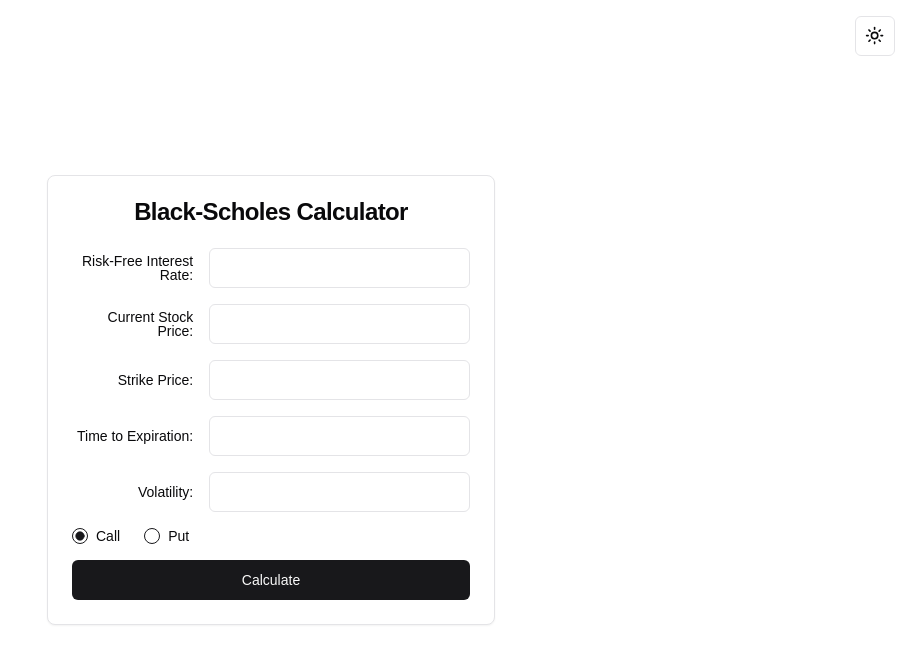
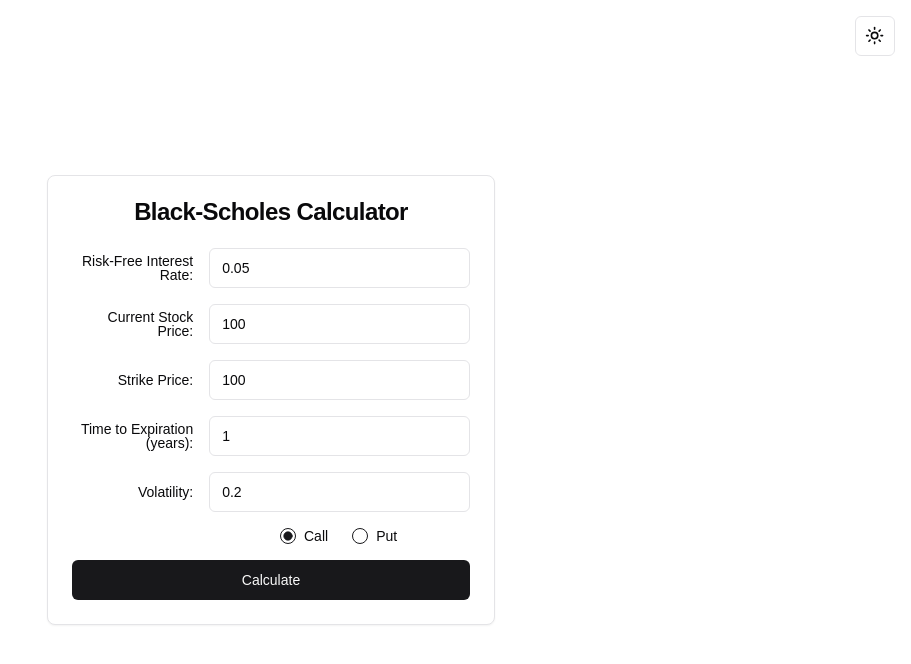
Before and after one commit to adamDucken/bsop_next_fast, a Next.js app in the folder bsop_next/: page / in a window 1280 px wide. Shown: the top 664 px of the page, without its empty margins (369-1280 px from the left). Built offline with nearby package versions, Linux system fonts and the light colour scheme.

Commit message:
added proof of concept in bsop.tsx, first iteration of design

```diff
--- a/bsop_next/components/bsop.tsx
+++ b/bsop_next/components/bsop.tsx
@@ -5,95 +5,133 @@ import { Button } from "@/components/ui/button";
 import { Label } from "@/components/ui/label";
 import { RadioGroup, RadioGroupItem } from "@/components/ui/radio-group";
 import { Card, CardContent, CardHeader, CardTitle } from "@/components/ui/card";
+import { z } from "zod";
+import { useForm } from "react-hook-form";
+import { zodResolver } from "@hookform/resolvers/zod";
+// import { Alert, AlertDescription } from "@/components/ui/alert";
+
+// Zod schema matching the Pydantic BSOption model
+const bsOptionSchema = z.object({
+  r: z.number()
+    .min(0, "Interest rate must be positive")
+    .max(1, "Interest rate must be less than 1"),
+  S: z.number()
+    .positive("Stock price must be positive"),
+  K: z.number()
+    .positive("Strike price must be positive"),
+  T: z.number()
+    .positive("Time must be positive")
+    .max(30, "Time must be less than 30 years"),
+  sigma: z.number()
+    .positive("Volatility must be positive")
+    .max(5, "Volatility seems unreasonably high"),
+  type: z.enum(["c", "p"])
+});
+
+// Infer TypeScript type from Zod schema
+type BSOptionInput = z.infer<typeof bsOptionSchema>;
+
+// Response type matching your FastAPI response
+interface BSResponse {
+  option_price: number;
+  details: {
+    delta: number;
+    gamma: number;
+    theta: number;
+    vega: number;
+    d1: number;
+    d2: number;
+  };
+}
+
+const API_URL =  'http://172.20.0.2:8000';
 
 export default function BSOP() {
-  const [formData, setFormData] = useState({
-    r: '',
-    S: '',
-    K: '',
-    T: '',
-    sigma: '',
-    type: 'c'
+  const [result, setResult] = useState<BSResponse | null>(null);
+  const [error, setError] = useState<string | null>(null);
+
+  const {
+    register,
+    handleSubmit,
+    formState: { errors },
+    reset
+  } = useForm<BSOptionInput>({
+    resolver: zodResolver(bsOptionSchema),
+    defaultValues: {
+      type: "c",
+      r: 0.05,
+      S: 100,
+      K: 100,
+      T: 1,
+      sigma: 0.2
+    }
   });
-  const [result, setResult] = useState(null);
-  const [error, setError] = useState(null);
-  const [debugInfo, setDebugInfo] = useState(null);
 
-  const handleInputChange = (e) => {
-    const { name, value } = e.target;
-    setFormData(prevData => ({
-      ...prevData,
-      [name]: value
-    }));
-  };
+  const fields = [
+    { key: 'r', label: 'Risk-Free Interest Rate', step: '0.01' },
+    { key: 'S', label: 'Current Stock Price', step: '0.01' },
+    { key: 'K', label: 'Strike Price', step: '0.01' },
+    { key: 'T', label: 'Time to Expiration (years)', step: '0.1' },
+    { key: 'sigma', label: 'Volatility', step: '0.01' }
+  ] as const;
 
-  const handleSubmit = async (e) => {
-    e.preventDefault();
+  const onSubmit = async (data: BSOptionInput) => {
     setError(null);
     setResult(null);
-    setDebugInfo(null);
 
-    // Ensure all fields are filled
-    const missingFields = Object.entries(formData).filter(([key, value]) => value === '');
-    if (missingFields.length > 0) {
-      setError(`Missing fields: ${missingFields.map(([key]) => key).join(', ')}`);
-      return;
+    try {
+      const response = await fetch(`${API_URL}/api/bsop`, {
+        method: 'POST',
+        headers: { 'Content-Type': 'application/json' },
+        body: JSON.stringify(data),
+      });
+
+      const responseData = await response.json();
+
+      if (!response.ok) {
+        throw new Error(responseData.detail || 'Failed to calculate option price');
       }
 
-    try {
-      const response = await fetch('/api/bsop', {
-        method: 'POST',
-        headers: { 'Content-Type': 'application/json' },
-        body: JSON.stringify(formData),
-      });
-
-      const data = await response.json();
-
-      if (!response.ok) {
-        throw new Error(data.error || 'Failed to calculate option price');
-      }
-
-      setResult(data);
-      setDebugInfo(JSON.stringify(data, null, 2));
+      setResult(responseData);
     } catch (err) {
-      setError(err.message);
+      setError(err instanceof Error ? err.message : 'An unexpected error occurred');
     }
   };
-
-  const fields = [
-    { key: 'r', label: 'Risk-Free Interest Rate' },
-    { key: 'S', label: 'Current Stock Price' },
-    { key: 'K', label: 'Strike Price' },
-    { key: 'T', label: 'Time to Expiration' },
-    { key: 'sigma', label: 'Volatility' }
-  ];
 
   return (
     <div className="container mx-auto p-4">
       <Card className="max-w-md mx-auto">
         <CardHeader>
-          <CardTitle className='text-center'>Black-Scholes Calculator</CardTitle>
+          <CardTitle className="text-center">Black-Scholes Calculator</CardTitle>
         </CardHeader>
         <CardContent>
-          <form onSubmit={handleSubmit} className="space-y-4">
-            {fields.map(({ key, label }) => (
-              <div key={key} className="flex flex-row items-center space-x-4 mb-4">
+          <form onSubmit={handleSubmit(onSubmit)} className="space-y-4">
+            {fields.map(({ key, label, step }) => (
+              <div key={key} className="flex flex-col space-y-2">
+                <div className="flex flex-row items-center space-x-4">
                   <Label htmlFor={key} className="w-48 text-right">{label}:</Label>
                   <Input
                     id={key}
-                  name={key}
-                  value={formData[key]}
                     type="number"
-                  step="any"
-                  onChange={handleInputChange}
-                  required
-
+                    step={step}
+                    {...register(key as keyof BSOptionInput, {
+                      valueAsNumber: true
+                    })}
+                    className={errors[key as keyof BSOptionInput] ? "border-red-500" : ""}
                   />
                 </div>
+                {errors[key as keyof BSOptionInput] && (
+                  <p className="text-red-500 text-sm ml-52">
+                    {errors[key as keyof BSOptionInput]?.message}
+                  </p>
+                )}
+              </div>
             ))}
+
+            <div className="ml-52">
               <RadioGroup
                 defaultValue="c"
-              onValueChange={(value) => setFormData(prev => ({ ...prev, type: value }))}
+                {...register('type')}
                 className="flex space-x-4"
               >
                 <div className="flex items-center space-x-2">
@@ -105,21 +143,44 @@ export default function BSOP() {
                   <Label htmlFor="p">Put</Label>
                 </div>
               </RadioGroup>
+            </div>
+
             <Button type="submit" className="w-full">Calculate</Button>
           </form>
-          {error && <p className="text-red-500 mt-4">{error}</p>}
+
+          {/* {error && (
+            <Alert variant="destructive" className="mt-4">
+              <AlertDescription>{error}</AlertDescription>
+            </Alert>
+          )} */}
+
           {result && (
-            <div className="mt-4 p-4 bg-secondary rounded-md">
-              <h3 className="font-semibold">Result:</h3>
-              <p>Option Price: {parseFloat(result.optionPrice).toFixed(2)}</p>
+            <div className="mt-4 space-y-4">
+              <div className="p-4 bg-secondary rounded-md">
+                <h3 className="font-semibold mb-2">Option Price</h3>
+                <p className="text-xl">${result.option_price.toFixed(2)}</p>
               </div>
-          )}
-          {debugInfo && (
-            <div></div>
-            // <div className="mt-4 p-4 bg-gray-100 rounded-md">
-            //   <h3 className="font-semibold">Debug Info:</h3>
-            //   <pre className="text-xs overflow-auto">{debugInfo}</pre>
-            // </div>
+
+              <div className="grid grid-cols-2 gap-4">
+                <div className="p-4 bg-secondary rounded-md">
+                  <h4 className="font-semibold mb-2">Greeks</h4>
+                  <div className="space-y-1">
+                    <p>Delta: {result.details.delta.toFixed(4)}</p>
+                    <p>Gamma: {result.details.gamma.toFixed(4)}</p>
+                    <p>Theta: {result.details.theta.toFixed(4)}</p>
+                    <p>Vega: {result.details.vega.toFixed(4)}</p>
+                  </div>
+                </div>
+
+                <div className="p-4 bg-secondary rounded-md">
+                  <h4 className="font-semibold mb-2">Parameters</h4>
+                  <div className="space-y-1">
+                    <p>d₁: {result.details.d1.toFixed(4)}</p>
+                    <p>d₂: {result.details.d2.toFixed(4)}</p>
+                  </div>
+                </div>
+              </div>
+            </div>
           )}
         </CardContent>
       </Card>
```
Lines whose indentation alone changed are shown as unchanged.
